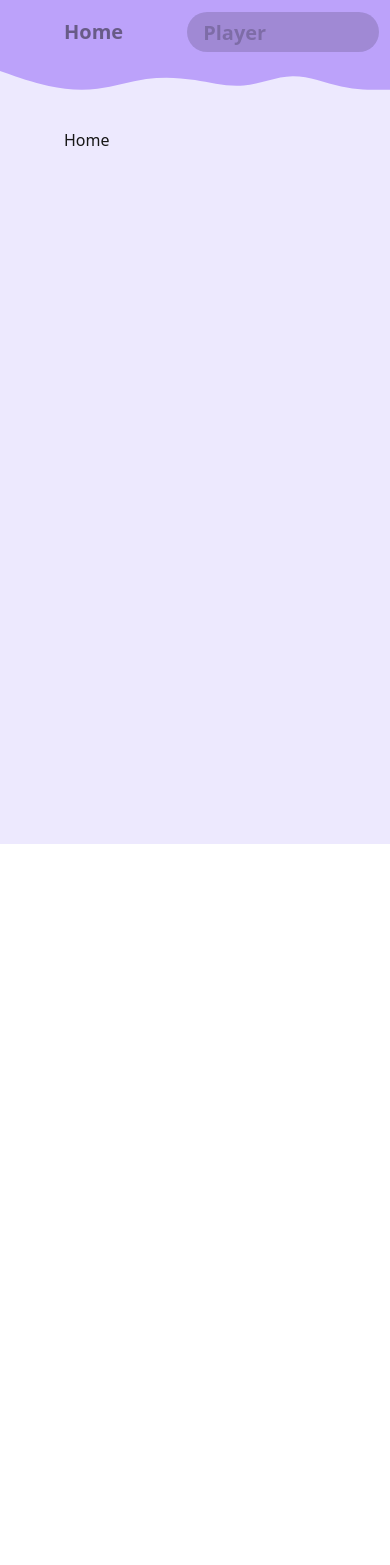
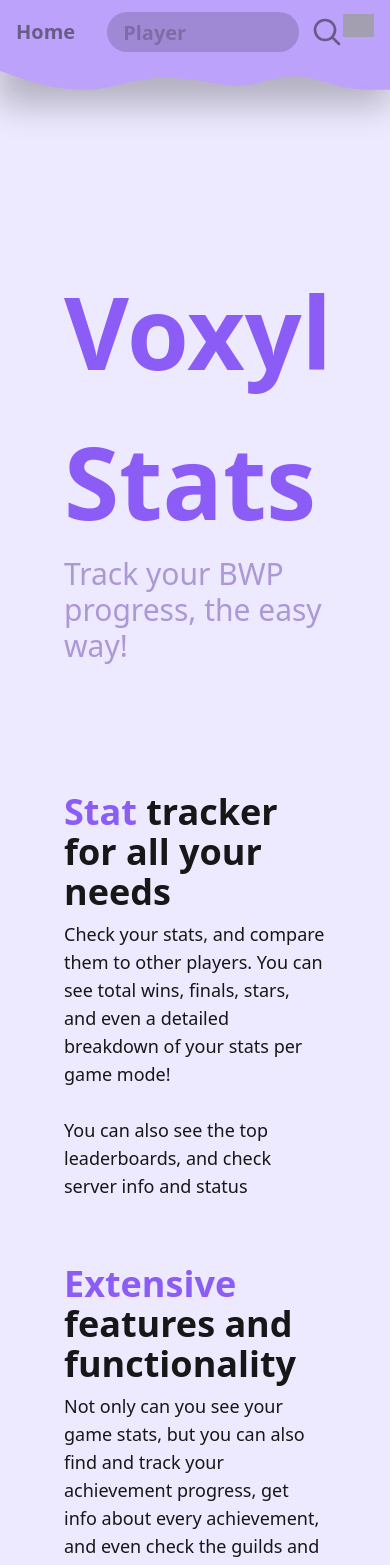
Before and after one commit to VitroidFPV/voxyl-site, a SvelteKit app: page / in a window 390 px wide. Shown: the top 1565 px of the page. Before the commit the page ends 844 px from the top, so only its background shows below. Built offline with nearby package versions, Linux system fonts and the light colour scheme; grey boxes are pictures that could not be loaded.

Commit message:
More styling, filler info

```diff
--- /dev/null
+++ b/src/components/AboutCard.svelte
@@ -0,0 +1,8 @@
+<script lang="ts">
+	export let name: string;
+</script>
+
+<div>
+	<h2 class="text-4xl font-bold mb-2">{@html name}</h2>
+	<slot />
+</div>
--- a/src/components/Navbar.svelte
+++ b/src/components/Navbar.svelte
@@ -16,8 +16,8 @@
 	}
 </script>
 
-<nav class="h-16 dark:bg-[#533a8a] bg-[#bca2fa] fixed w-full flex items-center px-2 text-xl duration-300">
-	<div class="flex w-full ml-14 h-full items-center">
+<nav class="h-16 dark:bg-[#533a8a] bg-[#bca2fa] fixed w-full flex items-center px-4 text-xl duration-300 justify-between shadow-[0px_40px_35px_0px] shadow-black/25">
+	<div class="flex md:w-fit w-full md:ml-14 h-full items-center">
 		<a href="/" class="bg-gradient-to-r from-current to-current bg-no-repeat bg-bottom bg-0w hover:bg-100w duration-300 transition-all font-semibold opacity-50 hover:opacity-100">Home</a>
 		<div class="flex items-center">
 			<input
@@ -27,7 +27,7 @@
 				placeholder="Player"
 				bind:value={searched}
 				on:keydown={(e) => enter(e)}
-				class="font-semibold ml-16 rounded-full h-10 dark:bg-white/20 bg-black/20 px-4
+				class="font-semibold md:ml-16 ml-8 rounded-full h-10 dark:bg-white/20 bg-black/20 px-4
 				placeholder:text-black/30 dark:placeholder:text-white/30 w-48 mr-3 opacity-75 duration-300 outline-none hover:opacity-100 focus-within:opacity-100"
 			>
 			<button on:click={search}>
--- a/src/components/player/InfoSmall.svelte
+++ b/src/components/player/InfoSmall.svelte
@@ -13,7 +13,7 @@
 	<div class="transition-container">
 		{#key value}
 			<div class="font-minecraft md:text-xl text-lg flex info-small-text col-span-1 row-span-1"
-			in:fly|local={{duration: 300, x: 20, delay: delay}}
+			in:fly={{duration: 300, x: 20, delay: delay}}
 			out:fly|local={{duration: 300, x: -20, delay: delay}}
 			>
 			{value}
--- a/src/routes/+page.svelte
+++ b/src/routes/+page.svelte
@@ -1 +1,43 @@
-Home
+<script>
+	import AboutCard from "$components/AboutCard.svelte";
+</script>
+
+<div class="my-32">
+	<h1 class="text-[100px] font-bold text-violet-500">Voxyl Stats</h1>
+	<h2 class="dark:text-violet-200 text-violet-900/40 text-3xl">Track your BWP progress, the easy way!</h2>
+</div>
+
+<div class="grid md:grid-cols-3 md:grid-rows-1 grid-cols-1 grid-rows-3 gap-16">
+	<AboutCard
+		name={`
+			<span class="text-violet-500">Stat</span> tracker for all your needs
+		`}
+	>
+		<p class="text-lg">
+			Check your stats, and compare them to other players. You can see total wins, finals, stars, and even a detailed breakdown of your stats per game mode!<br><br>
+			You can also see the top leaderboards, and check server info and status
+		</p>
+	</AboutCard>
+
+	<AboutCard
+		name={`
+			<span class="text-violet-500">Extensive</span> features and functionality
+		`}
+	>
+		<p class="text-lg">
+			Not only can you see your game stats, but you can also find and track your achievement progress, get info about every achievement, and even check the guilds and their players and stats.<br><br>
+
+		</p>
+	</AboutCard>
+
+	<AboutCard
+		name={`
+			<span class="text-violet-500">Integration</span> ingame, and on Discord
+		`}
+	>
+		<p class="text-lg">
+			We have a discord bot you can invite to see info about other players: Rank, stars, wins finals, and much more all in one place in your own server.<br><br>There's also an ingame overlay to automatically show you basic info about your oponnent(s)
+		</p>
+	</AboutCard>
+
+</div>
--- a/src/routes/player/[player]/+page.svelte
+++ b/src/routes/player/[player]/+page.svelte
@@ -4,7 +4,7 @@
 	// console.log(JSON.stringify(data, null, 2));
 	console.log(data)
 
-	import { fade } from 'svelte/transition';
+	import { fade, fly } from 'svelte/transition';
 	import InfoSmall from '$components/player/InfoSmall.svelte';
 
 	let displayStats = [
@@ -68,7 +68,17 @@
 		</div>
 		<div class="flex flex-col items-center">
 			<div class="mb-8 w-96 items-center flex flex-col">
-				<div class="md:text-6xl text-4xl mb-2">{player.lastLoginName}</div>
+				<div class="transition-container">
+					{#key player.lastLoginName}
+						<div
+							class="md:text-6xl text-4xl mb-2"
+							in:fly={{duration: 300, x: 20, delay: 100}}
+							out:fly|local={{duration: 300, x: -20, delay: 100}}
+						>
+							{player.lastLoginName}
+						</div>
+					{/key}
+				</div>
 				<div class="h-1 w-full bg-yellow-500 flex items-center justify-center">
 					<div class="text-xl dark:bg-dark-800 bg-violet-100 px-2 mt-2 transition-colors duration-300">{player.level}</div>
 				</div>
@@ -80,7 +90,7 @@
 						name={stat.name}
 						value={player[stat.value]}
 						color={stat.color}
-						delay={i * 50}
+						delay={i * 50 + 200}
 						goal={player[stat.goal]}
 					/>
 				{/each}
```
